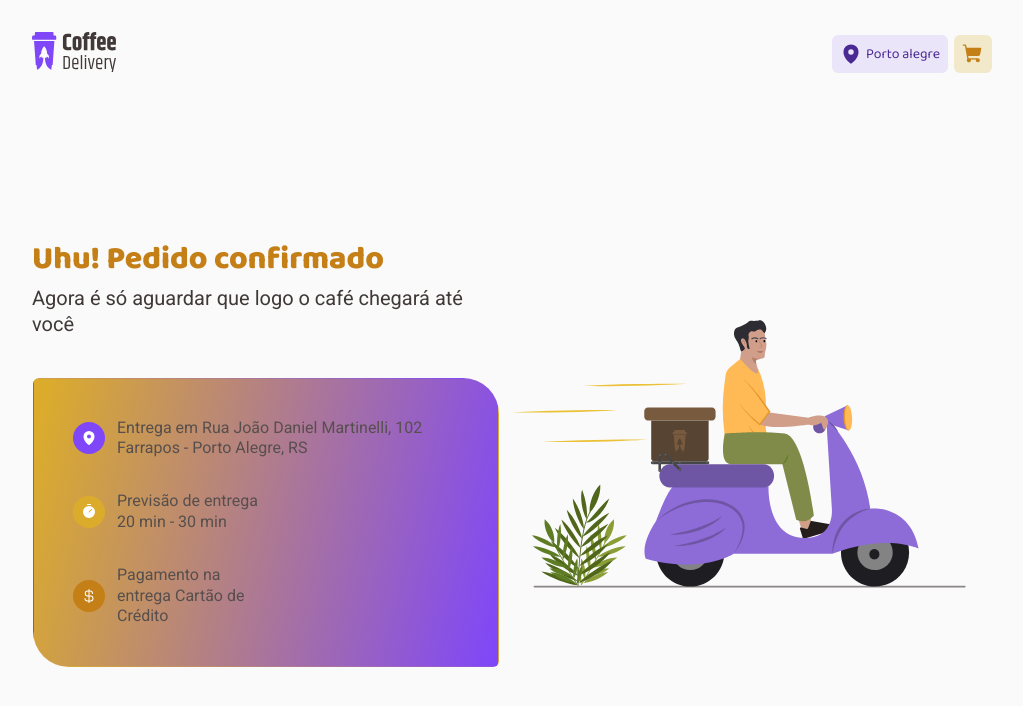
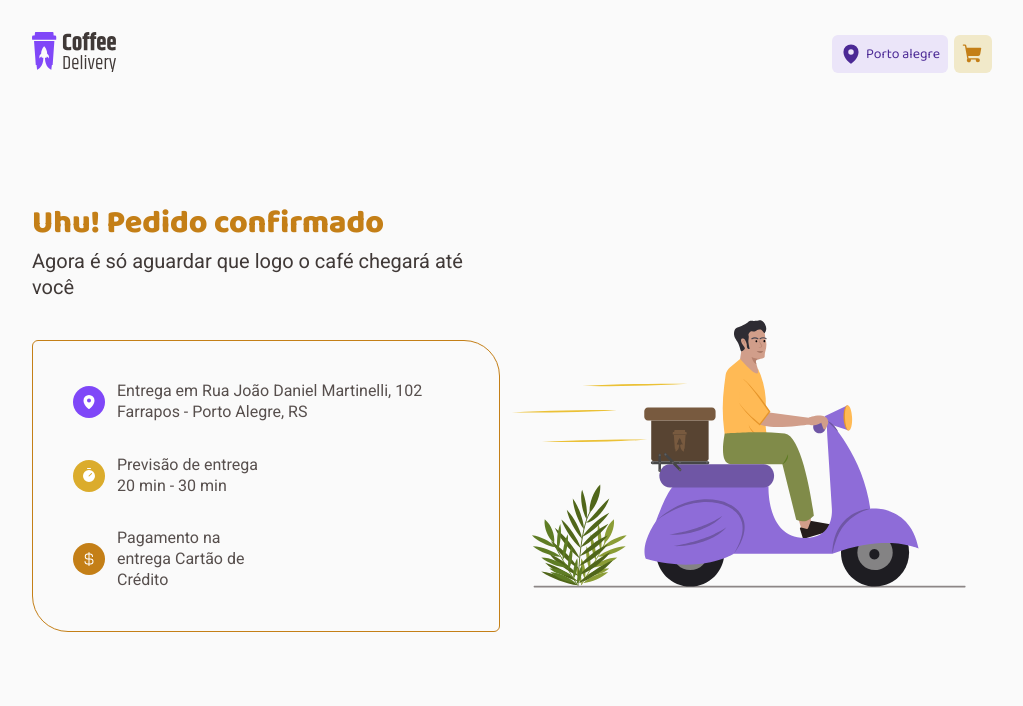
Before and after one commit to JoseMurilloc/IGNITE-REACT-CHALLENGE, a React (Vite) app in the folder coffee-delivary/: page /success in a window 1280 px wide. Shown: the top 706 px of the page, without its empty margins (128-1151 px from the left). Built offline with nearby package versions, Linux system fonts and the light colour scheme.

Commit message:
(coffee) reset border of success

```diff
--- a/coffee-delivary/src/pages/Success/styles.module.css
+++ b/coffee-delivary/src/pages/Success/styles.module.css
@@ -17,7 +17,6 @@
 .content {
   display: flex;
   flex-direction: column;
-  justify-content: center;
 }
 
 .content h1 {
@@ -44,23 +43,9 @@
   padding: 4rem;
   gap: 3.2rem;
   border-radius: 0.6rem 3.6rem;
-  border: 1px solid;
-  border-color: transparent;
+  border-radius: 0.6rem 3.6rem;
+  border: 1px solid #c47f17;
 }
-
-.infos:before {
-    content: '';
-    position: absolute;
-    top: 0; right: 0; bottom: 0; left: 0;
-    z-index: -1;
-    border-radius: inherit;
-    border-image-source: linear-gradient(102.89deg, #DBAC2C 2.61%, #8047F8 98.76%);
-    background: linear-gradient(102.89deg, #DBAC2C 2.61%, #8047F8 98.76%);
-    border-radius: 0.6rem 3.6rem;
-    border: 1px solid;
-    border-color: transparent;
-}
-
 
 
 .infos aside  {
```
Also changed, not shown: coffee-delivary/src/pages/Success/index.tsx (+10 -3 lines).
